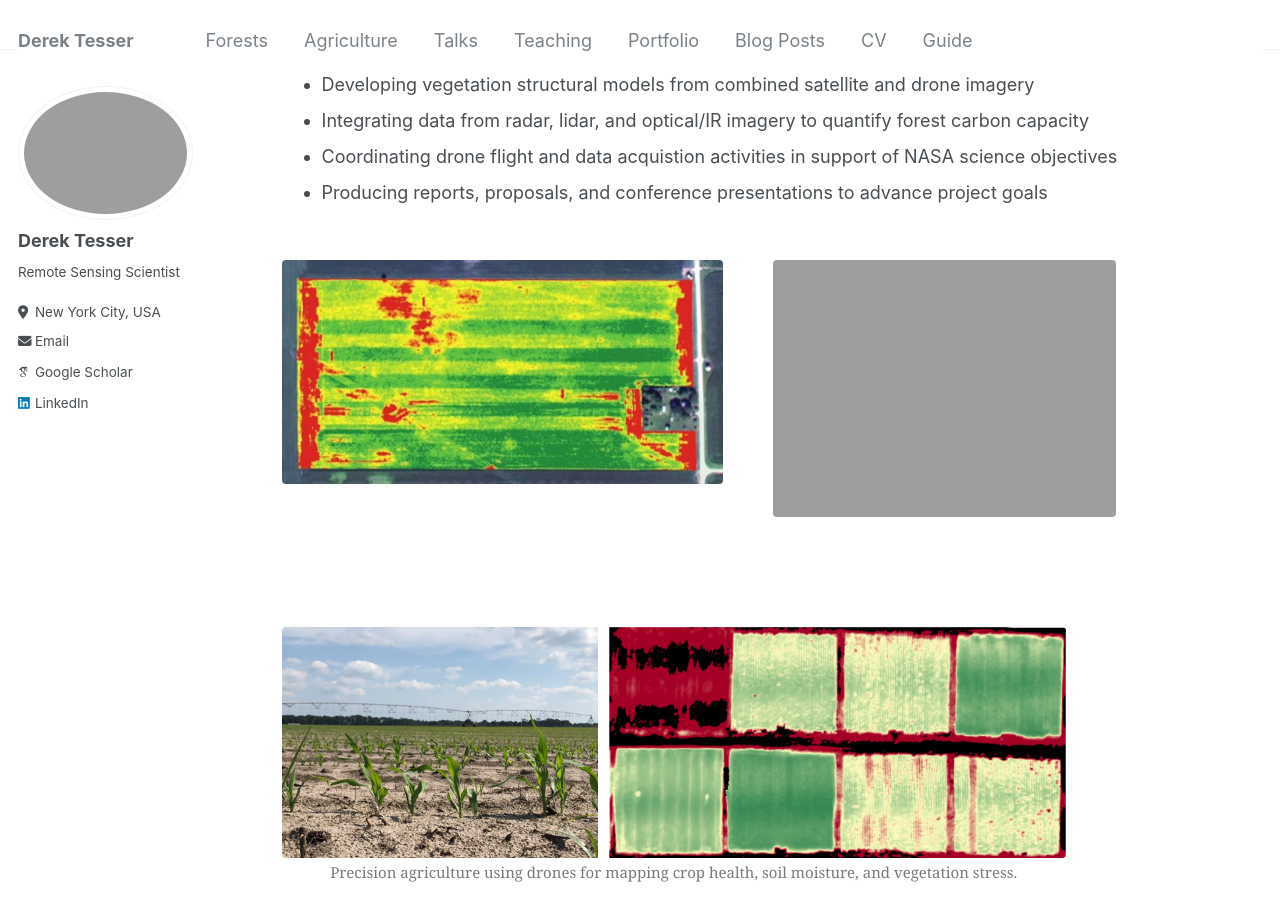
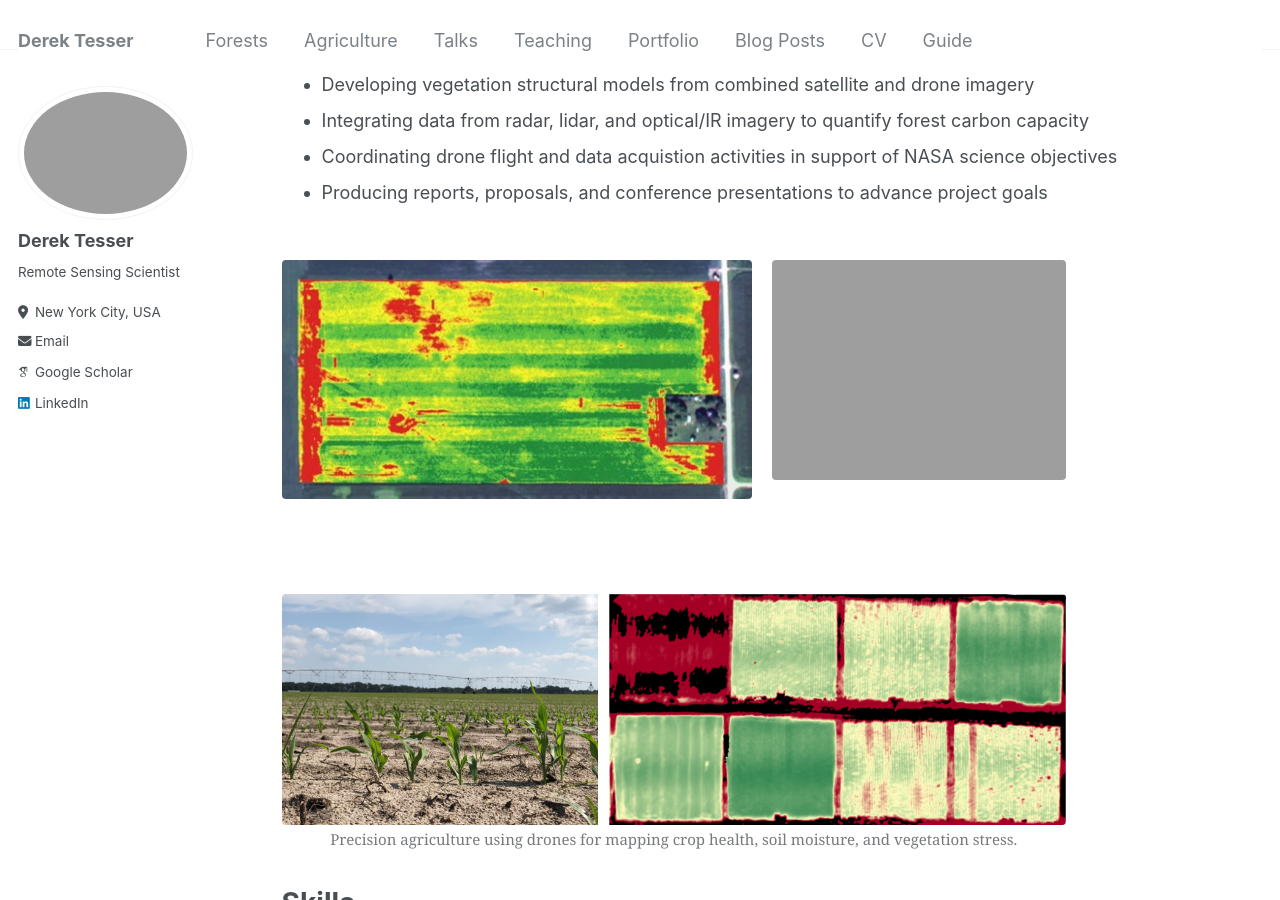
Before and after one commit to dstesser/dstesser.github.io, a Jekyll site: the page built from _pages/agriculture.md, in a window 1280 px wide and 900 px high, scrolled down 914 px. Built offline with Jekyll 4.4.1, drawn with Linux system fonts in a browser that asks for light colours; some web fonts are replaced.

Commit message:
Update agriculture.md

```diff
--- a/_pages/agriculture.md
+++ b/_pages/agriculture.md
@@ -28,16 +28,16 @@ City College of New York<br>
 
 
 <div style="text-align: center;">
-    <div style="display: flex; flex-wrap: wrap; gap: 20px; margin-bottom: 20px;">
-        <figure style="width: 45%;">
+    <div style="display: flex; flex-wrap: wrap; gap: 5px; margin-bottom: 5px;">
+        <figure style="width: 48%;">
             <img src="https://raw.githubusercontent.com/dstesser/dstesser.github.io/master/images/slantrangegallo.jpg" style="width: 100%;" alt="pindarvineyard">
         </figure>
         <div style="width: 1%;"></div> <!-- Add a spacer -->
-        <figure style="width: 35%;">
+        <figure style="width: 30%;">
             <img src="https://dstesser.github.io/images/gallo_gif_resized2.gif" style="width: 100%;" alt="gallovineyard">
         </figure>
     </div>
-    <div style="display: flex; flex-wrap: wrap; gap: 20px;">
+    <div style="display: flex; flex-wrap: wrap; gap: 5px;">
         <figure style="width: 80%;">
             <img src="https://raw.githubusercontent.com/dstesser/dstesser.github.io/master/images/uf_russellranch_combined.png" style="width: 100%;">
             <figcaption style="font-size: 15px; max-width: 90%; text-align:justify; margin: 0 auto; margin-top: -15px;">Precision agriculture using drones for mapping crop health, soil moisture, and vegetation stress.</figcaption>
```
